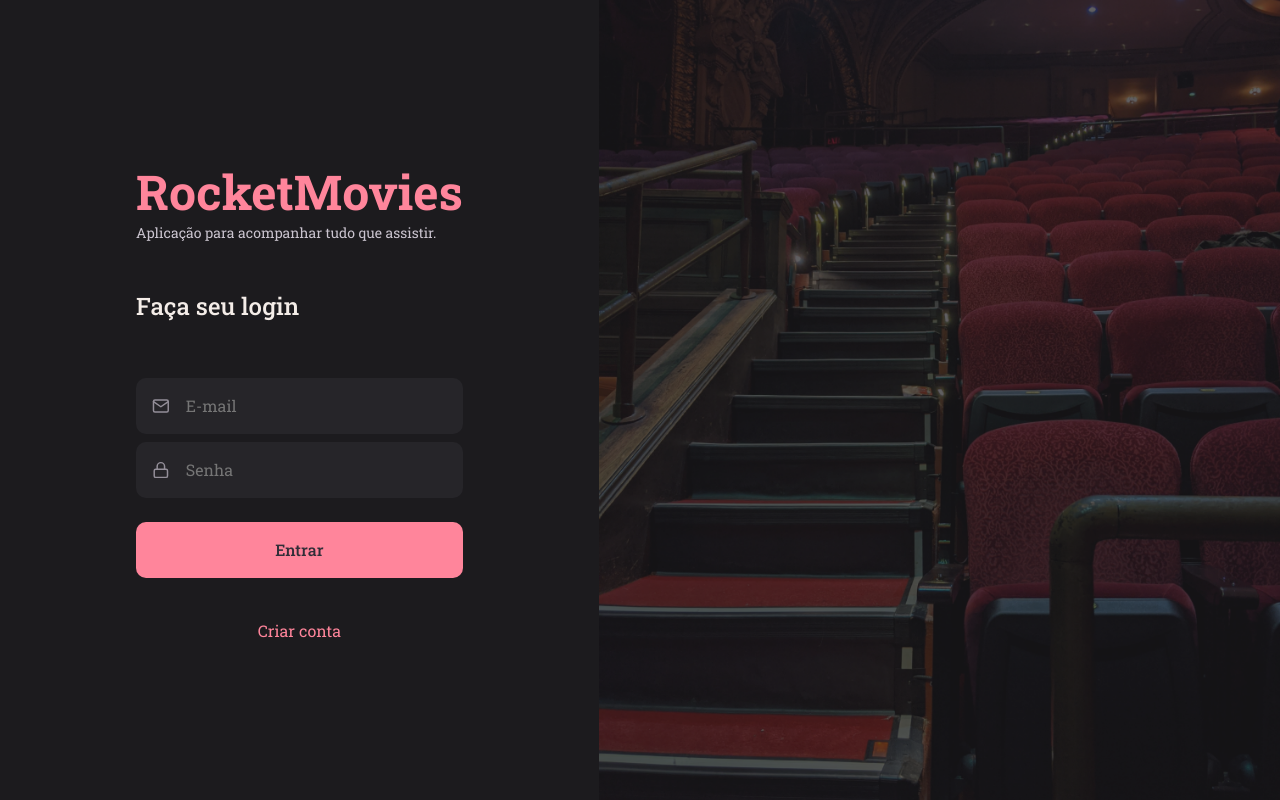
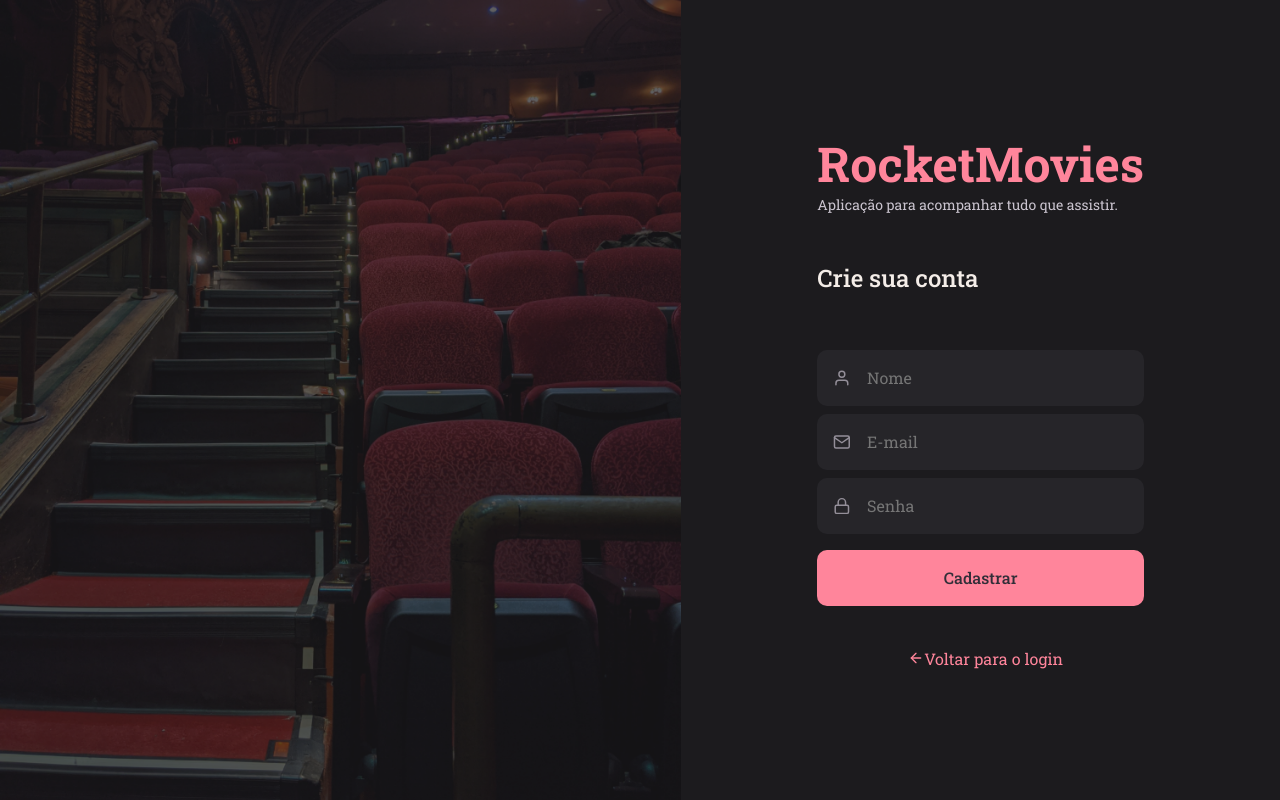
Before and after one commit to thamirespieve/rocketMovies, a React (Vite) app: page / in a window 1280 px wide. Built offline with nearby package versions, Linux system fonts and the light colour scheme.

Commit message:
feat: SingUp page

```diff
--- a/src/main.jsx
+++ b/src/main.jsx
@@ -6,13 +6,13 @@ import { ThemeProvider } from 'styled-components'
 import theme from "./styles/theme"
 import GlobalStyle from "./styles/global"
 
-import {SingIn} from "./pages/SingIn/SingIn.jsx"
+import {SingUp} from "./pages/SingUp/SingUp.jsx"
 
 ReactDOM.createRoot(document.getElementById('root')).render(
   <React.StrictMode>
     <ThemeProvider theme={theme}>
       <GlobalStyle/>
-      <SingIn />
+      <SingUp />
     </ThemeProvider>
   </React.StrictMode>
 )
--- /dev/null
+++ b/src/pages/SingUp/SingUp.jsx
@@ -0,0 +1,29 @@
+import { Container,Form,BackgroundImage } from "./style";
+import {FiUser,FiMail,FiLock,FiArrowLeft} from "react-icons/fi"
+
+import { Input } from "../../components/Input/input";
+import { Button } from "../../components/Button/Button";
+
+export function SingUp(){
+
+  return(
+    <Container>
+      <BackgroundImage/>
+      <Form>
+          <h1>RocketMovies</h1>
+          <p>Aplicação para acompanhar tudo que assistir.</p>
+
+          <h2>Crie sua conta</h2>
+
+          <Input placeholder="Nome" type="text" icon={FiUser}/>
+          <Input placeholder="E-mail" type="email" icon={FiMail}/>
+          <Input placeholder="Senha" type="password" icon={FiLock}/>
+
+          <Button type="button" title="Cadastrar"/>
+
+          <a href="/"><FiArrowLeft/> Voltar para o login</a>
+      </Form>
+    </Container>
+  )
+
+}
--- /dev/null
+++ b/src/pages/SingUp/style.js
@@ -0,0 +1,53 @@
+import styled from 'styled-components'
+
+import backgroundImage from '../../assets/cinema.png'
+
+export const Container = styled.div`
+  width: 100%;
+  height: 100vh;
+  display: flex;
+`
+
+export const Form = styled.form`
+  display: flex;
+  flex-direction: column;
+  justify-content: center;
+  padding: 0 136px;
+
+  > h1 {
+    font-weight: 700;
+    font-size: 48px;
+    color: ${({ theme }) => theme.COLORS.PINK};
+  }
+
+  > p {
+    font-size: 14px;
+    color: ${({ theme }) => theme.COLORS.GRAY};
+  }
+
+  > h2 {
+    font-weight: 500;
+    font-size: 24px;
+    line-height: 32px;
+    color: ${({ theme }) => theme.COLORS.WHITE};
+    padding: 48px 0;
+  }
+
+  > button {
+    margin-top: 16px;
+    margin-bottom: 42px;
+  }
+
+  > a {
+    display: flex;
+    justify-content: center;
+    align-items: center;
+    padding-left: 10px;
+  }
+`
+
+export const BackgroundImage = styled.div`
+  flex: 1;
+  background: url(${backgroundImage}) center no-repeat no-repeat;
+  background-size: cover;
+`
```
